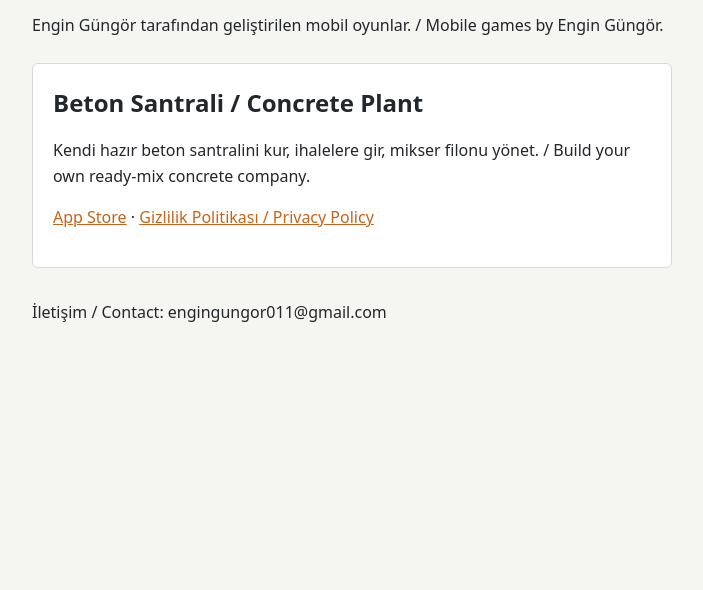
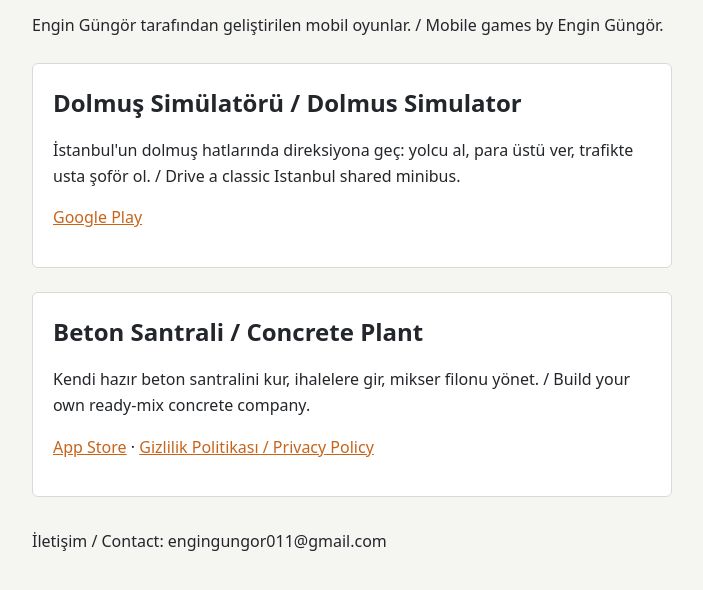
Before and after one commit to Engingngr/Engingngr.github.io, a plain HTML site: page index.html in a window 1280 px wide. Shown: the part 94-684 px from the top of the page, without its empty margins (288-991 px from the left). Drawn offline with Linux system fonts and the light colour scheme.

Commit message:
Dolmuş Simülatörü eklendi

```diff
--- a/index.html
+++ b/index.html
@@ -5,6 +5,9 @@
 <body><main>
 <h1>EG Mobile Games</h1>
 <p>Engin Güngör tarafından geliştirilen mobil oyunlar. / Mobile games by Engin Güngör.</p>
+<div class="app"><h2 style="margin:0">Dolmuş Simülatörü / Dolmus Simulator</h2>
+<p>İstanbul'un dolmuş hatlarında direksiyona geç: yolcu al, para üstü ver, trafikte usta şoför ol. / Drive a classic Istanbul shared minibus.</p>
+<p><a href="https://play.google.com/store/apps/details?id=com.engin.dolmussimulatoru">Google Play</a></p></div>
 <div class="app"><h2 style="margin:0">Beton Santrali / Concrete Plant</h2>
 <p>Kendi hazır beton santralini kur, ihalelere gir, mikser filonu yönet. / Build your own ready-mix concrete company.</p>
 <p><a href="https://apps.apple.com/app/id6833560442">App Store</a> · <a href="beton-santrali/privacy.html">Gizlilik Politikası / Privacy Policy</a></p></div>
```
